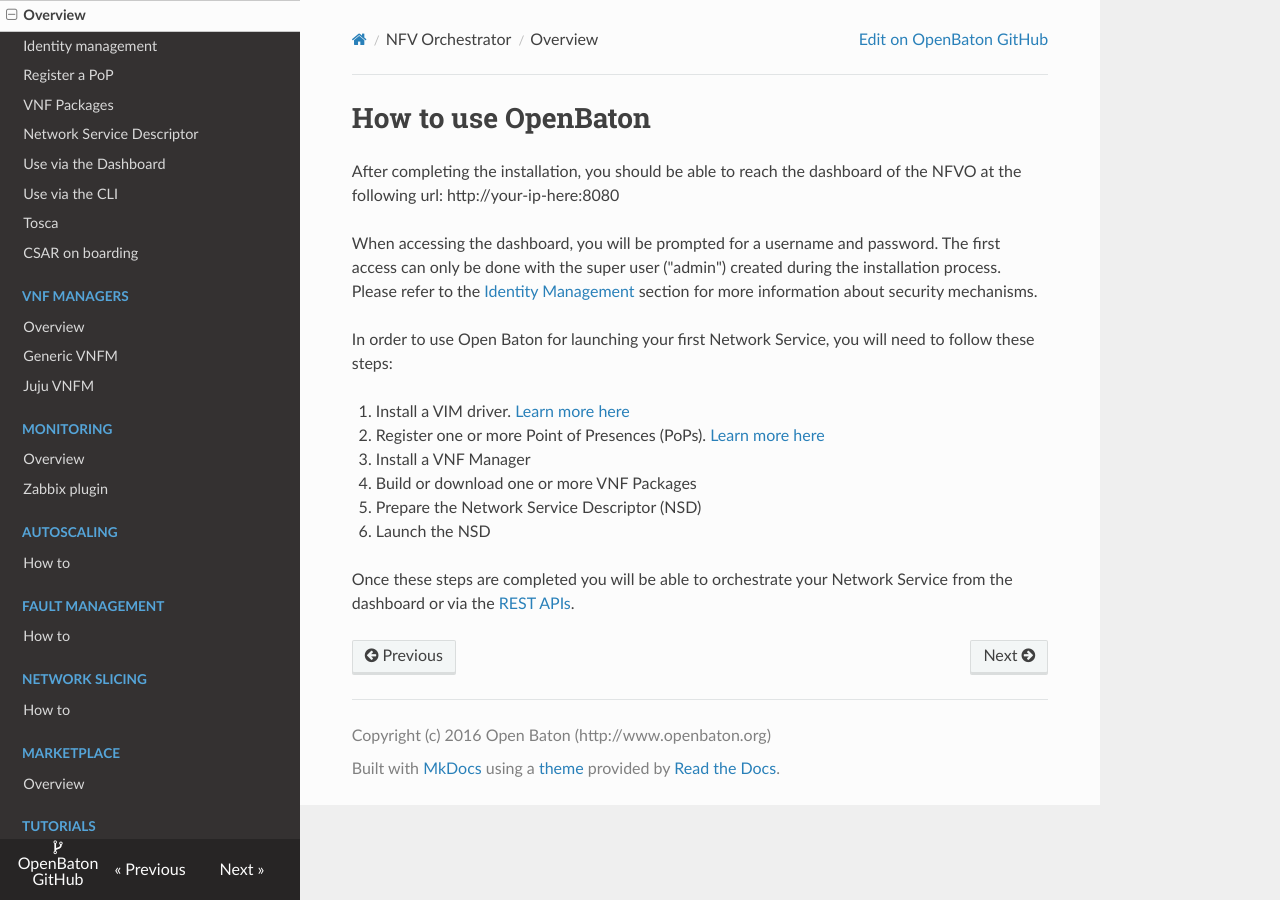
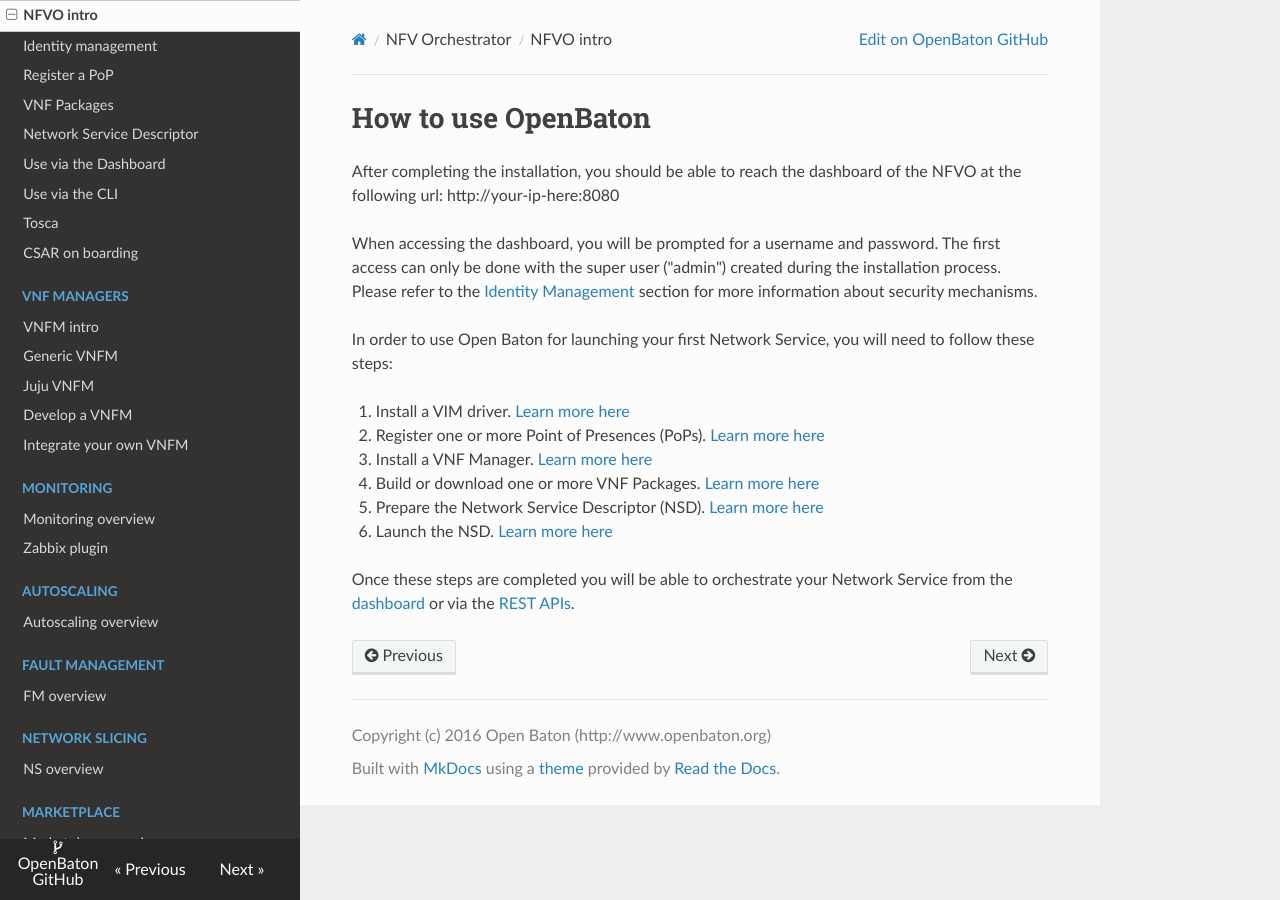
Before and after one commit to openbaton/docs, an MkDocs documentation site: the page built from docs/use.md, in a window 1280 px wide. Built offline with MkDocs 1.6.1, drawn with Linux system fonts in a browser that asks for light colours; nearby versions of some CDN libraries; old or Windows-style settings are respelled for this version of MkDocs.

Commit message:
fixed some more pages

```diff
--- a/docs/use.md
+++ b/docs/use.md
@@ -8,18 +8,21 @@
 
 1. Install a VIM driver. [Learn more here][vim-driver]
 2. Register one or more Point of Presences (PoPs). [Learn more here][vim-registration]
-3. Install a VNF Manager
-4. Build or download one or more VNF Packages
-5. Prepare the Network Service Descriptor (NSD)
-6. Launch the NSD
+3. Install a VNF Manager. [Learn more here][vnfm-intro]
+4. Build or download one or more VNF Packages. [Learn more here][vnf-pacakge]
+5. Prepare the Network Service Descriptor (NSD). [Learn more here][ns-descriptor]
+6. Launch the NSD. [Learn more here][dashboard]
 
-Once these steps are completed you will be able to orchestrate your Network Service from the dashboard or via the [REST APIs][rest-api].
+Once these steps are completed you will be able to orchestrate your Network Service from the [dashboard][dashboard] or via the [REST APIs][rest-api].
 
 [dashboard]: nfvo-how-to-use-gui
 [generic]: vnfm-generic
 [juju]: vnfm-juju
+[ns-descriptor]: ns-descriptor
 [vim-driver]: vim-driver
 [vim-registration]: vim-instance
+[vnfm-intro]: vnfm-intro
+[vnf-pacakge]: vnf-package
 [rest-api]: http://get.openbaton.org/api/ApiDoc.pdf
 [security]: security
 
--- a/mkdocs.yml
+++ b/mkdocs.yml
@@ -7,7 +7,7 @@
 - ['nfvo-installation-docker.md', 'Installation', 'Install with Docker']
 - ['nfvo-installation-vagrant.md', 'Installation', 'Install with Vagrant']
 - ['nfvo-configuration.md', 'Installation', 'Configure it']
-- ['use.md', 'NFV Orchestrator', 'Overview']
+- ['use.md', 'NFV Orchestrator', 'NFVO intro']
 - ['security.md', 'NFV Orchestrator', 'Identity management']
 - ['vim-instance.md', 'NFV Orchestrator', 'Register a PoP']
 - ['vnf-package.md', 'NFV Orchestrator', 'VNF Packages']
@@ -16,16 +16,18 @@
 - ['nfvo-how-to-use-cli.md', 'NFV Orchestrator', 'Use via the CLI']
 - ['tosca-vnfd.md', 'NFV Orchestrator', 'Tosca']
 - ['tosca-CSAR-onboarding.md', 'NFV Orchestrator', 'CSAR on boarding']
-- ['vnfm-intro.md', 'VNF Managers', 'Overview']
+- ['vnfm-intro.md', 'VNF Managers', 'VNFM intro']
 - ['vnfm-generic.md', 'VNF Managers', 'Generic VNFM']
 - ['vnfm-juju.md', 'VNF Managers', 'Juju VNFM']
-- ['monitoring.md', 'Monitoring', 'Overview']
+- ['vnfm-how-to-write.md', 'VNF Managers', 'Develop a VNFM']
+- ['vnfm-vendor-specific.md', 'VNF Managers', 'Integrate your own VNFM']
+- ['monitoring.md', 'Monitoring', 'Monitoring overview']
 - ['zabbix-plugin.md', 'Monitoring', 'Zabbix plugin']
-- ['autoscaling.md', 'Autoscaling', 'How to']
-- ['fault-management.md', 'Fault Management', 'How to']
-- ['network-slicing.md', 'Network Slicing', 'How to']
-- ['marketplace.md', 'Marketplace', 'Overview']
-- ['tutorial.md', 'Tutorials', 'Overview']
+- ['autoscaling.md', 'Autoscaling', 'Autoscaling overview']
+- ['fault-management.md', 'Fault Management', 'FM overview']
+- ['network-slicing.md', 'Network Slicing', 'NS overview']
+- ['marketplace.md', 'Marketplace', 'Marketplace overview']
+- ['tutorial.md', 'Tutorials', 'Tutorials overview']
 - ['dummy-NSR.md', 'Tutorials', 'Dummy NSR']
 - ['iperf-NSR.md', 'Tutorials', 'Iperf Scenario']
 - ['ims-NSR.md', 'Tutorials', 'OpenIMSCore example']
@@ -33,8 +35,6 @@
 - ['integration-test-use.md', 'Tutorials', 'Integration Tests']
 - ['nfvo-architecture.md', 'Learn more', 'NFVO Architecture']
 - ['vim-plugin.md', 'Learn more', 'Create a VIM Plugin']
-- ['vnfm-how-to-write.md', 'Learn more', 'Create a VNFM']
-- ['vnfm-vendor-specific.md', 'Learn more', 'Integrate your own VNFM']
 - ['nfvo-sdk.md', 'Learn more', 'Open Baton SDKs']
 - ['how-to-register-event.md', 'Learn more','The Event Mechanism tutorial']
 - ['FAQ.md', 'FAQ', 'FAQ']
```
Also changed, not shown: docs/tutorial.md (+5 -0 lines), docs/vnfm-intro.md (+6 -3 lines).
